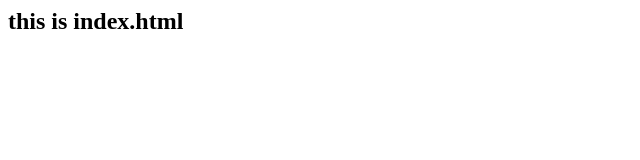
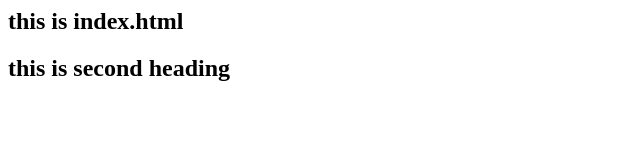
Before and after one commit to srshtinamdev123/simplilearn_repo, a plain HTML site: page index.html in a window 1280 px wide. Shown: the whole page, without its empty margins (0-640 px from the left). Drawn offline with Linux system fonts and the light colour scheme.

Commit message:
this is second commit

```diff
--- a/index.html
+++ b/index.html
@@ -3,5 +3,6 @@
 	</head>
 	<body>
 		<h2>this is index.html</h2>
+		<h2>this is second heading</h2>
 	</body>
 </html>
```
